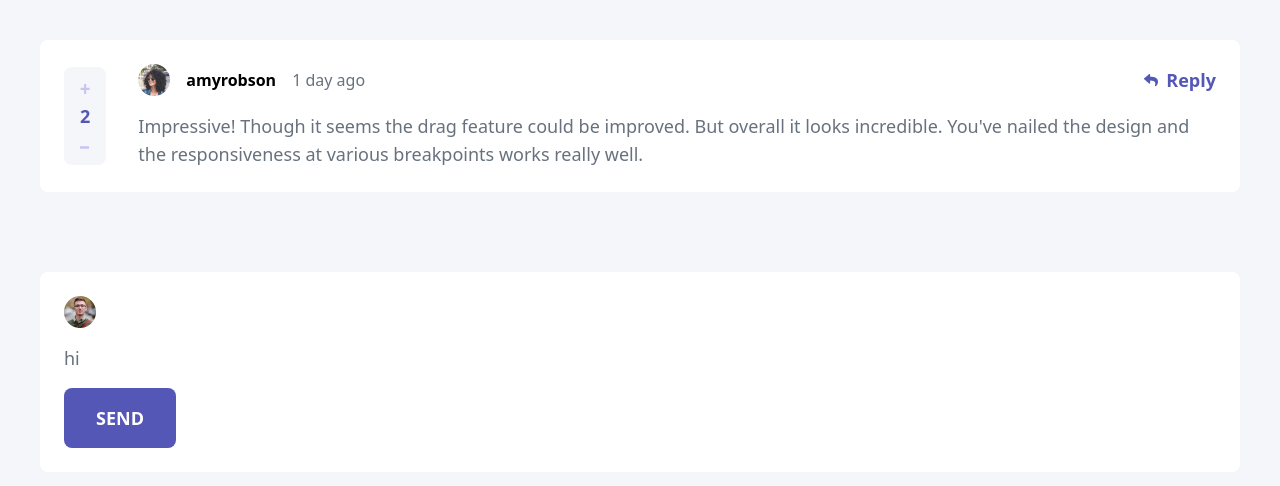
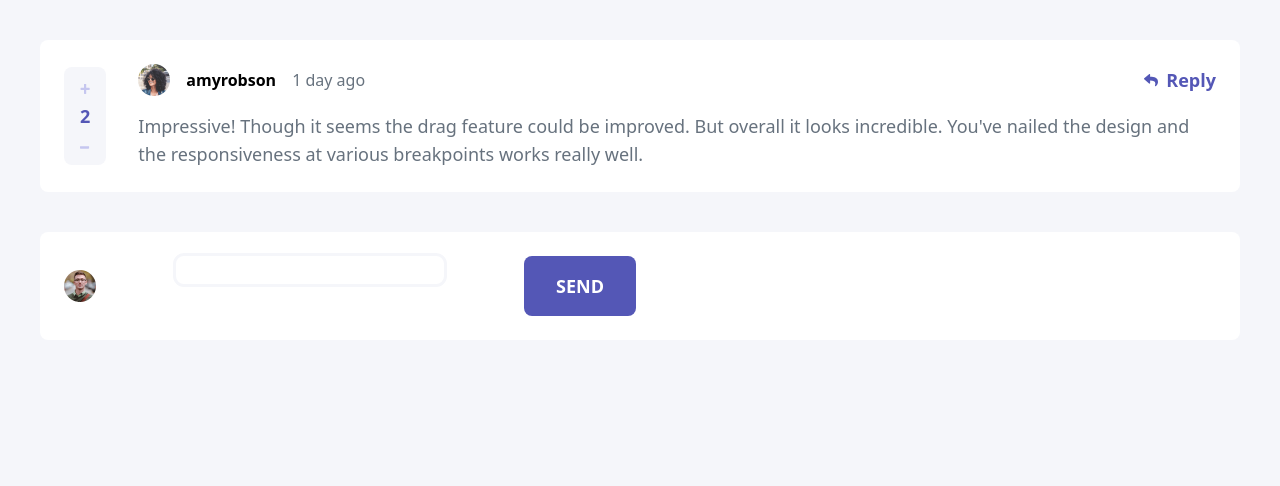
Before and after one commit to lavollmer/interactive-comments-app, a React (Vite) app: page / in a window 1280 px wide. Shown: the top 486 px of the page. Built offline with nearby package versions, Linux system fonts and the light colour scheme.

Commit message:
working on user comment functionality

```diff
--- a/src/App.jsx
+++ b/src/App.jsx
@@ -8,8 +8,6 @@ function App() {
       <div className="background bg-very-light-gray">
         <div className="p-10">
           <CommentCard />
-        </div>
-        <div className="p-10">
           <UserComment />
         </div>
       </div>
--- a/src/components/ActionButton.jsx
+++ b/src/components/SendButton.jsx
@@ -4,7 +4,7 @@ const ActionButton = () => {
   return (
     <div>
         <button className='flex flex-row items-center justify-center text-lg bg-moderate-blue rounded-lg px-8 py-4 text-white font-bold font-rubik'>
-            SEND
+           SEND
         </button>
     </div>
   )
--- a/src/components/UserComment.jsx
+++ b/src/components/UserComment.jsx
@@ -1,24 +1,32 @@
 import React from "react";
 import Avatar from "../assets/image-juliusomo.png";
-import ActionButton from "./ActionButton";
+import SendButton from "./SendButton";
 
 const UserComment = () => {
+    function handleSubmit(event) {
+        event.preventDefault();
+        const data = new FormData(event.target);
+        const value = data.get("commentUser");
+        console.log(value);
+        };
+
   return (
-    <div className="flex flex-row items-center font-rubik bg-white rounded-lg p-2">
+    <div className="flex flex-row items-center font-rubik bg-white rounded-lg p-2 mt-10">
       {/* name, avatar image, reply button and comment */}
-      <div className="flex flex-col space-y-4 p-4">
+      <div className="flex flex-row justify-evenly space-x-20 p-4">
         <div className="flex flex-row items-center justify-between">
           <div className="flex flex-row items-center justify-center text-md space-x-4">
             <img src={Avatar} alt="Amy Robson Image" className="h-8 w-8" />
           </div>
         </div>
+        <form>
+          <div className="outline outline-very-light-gray rounded-lg focus:outline-2 focus:border-moderate-blue">
+            <input className="text-lg text-grayish-blue font-semi-bold pr-2" name="commentUser"/>
+          </div>
+        </form>
+        {/* reusable button SEND */}
         <div>
-          <p className="text-lg text-grayish-blue font-semi-bold pr-2">
-            hi
-          </p>
-        </div>
-        <div>
-            <ActionButton />
+          <SendButton />
         </div>
       </div>
     </div>
```
